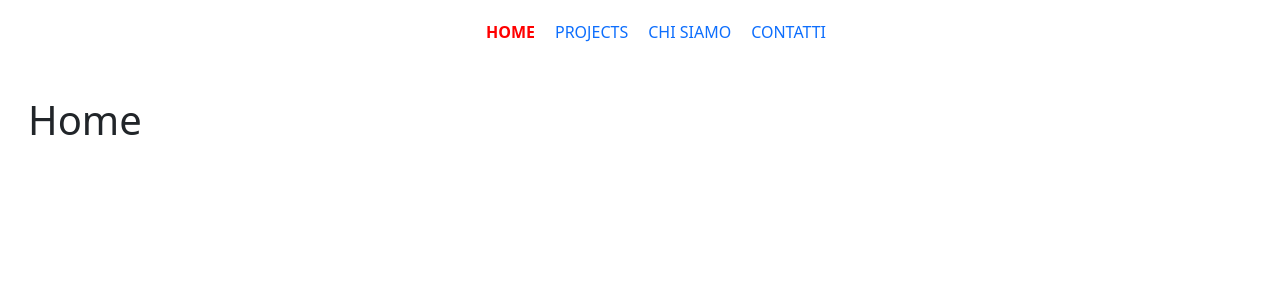
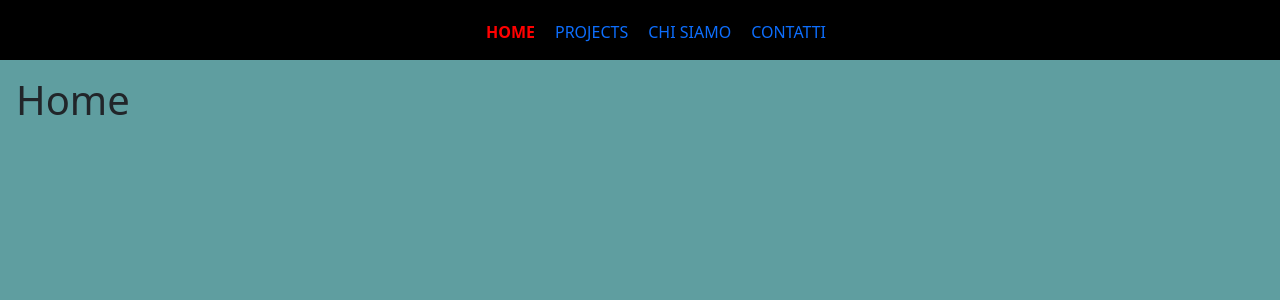
Before and after one commit to Pirisinu/vite-boolfolio, a Vue app: page / in a window 1280 px wide. Shown: the top 300 px of the page. Built offline with nearby package versions, Linux system fonts and the light colour scheme; no server answers.

Commit message:
[ edit ] main style

```diff
--- a/src/App.vue
+++ b/src/App.vue
@@ -50,15 +50,21 @@ export default {
 
 <template>
   <Header />
-  <div class="h-100">
-    <div class="container m-3">
-      <router-view></router-view>
-    </div>
-  </div>
+  <main>
+      <div class="my-container p-3">
+        <div class="box">
+          <router-view></router-view>
+        </div>
+      </div>
+  </main>
 
 </template>
 
 
 <style lang="scss" scoped>
-
+.my-container {
+  background-color: cadetblue;
+  height: calc(100vh - 60px);
+  overflow: auto
+}
 </style>
--- a/src/components/partials/Header.vue
+++ b/src/components/partials/Header.vue
@@ -35,7 +35,8 @@
 
 <style lang="scss" scoped>
 header{
-
+  background-color:black;
+  height: 60px;
   width: 100%;
   text-align: center;
   padding: 20px;
```
